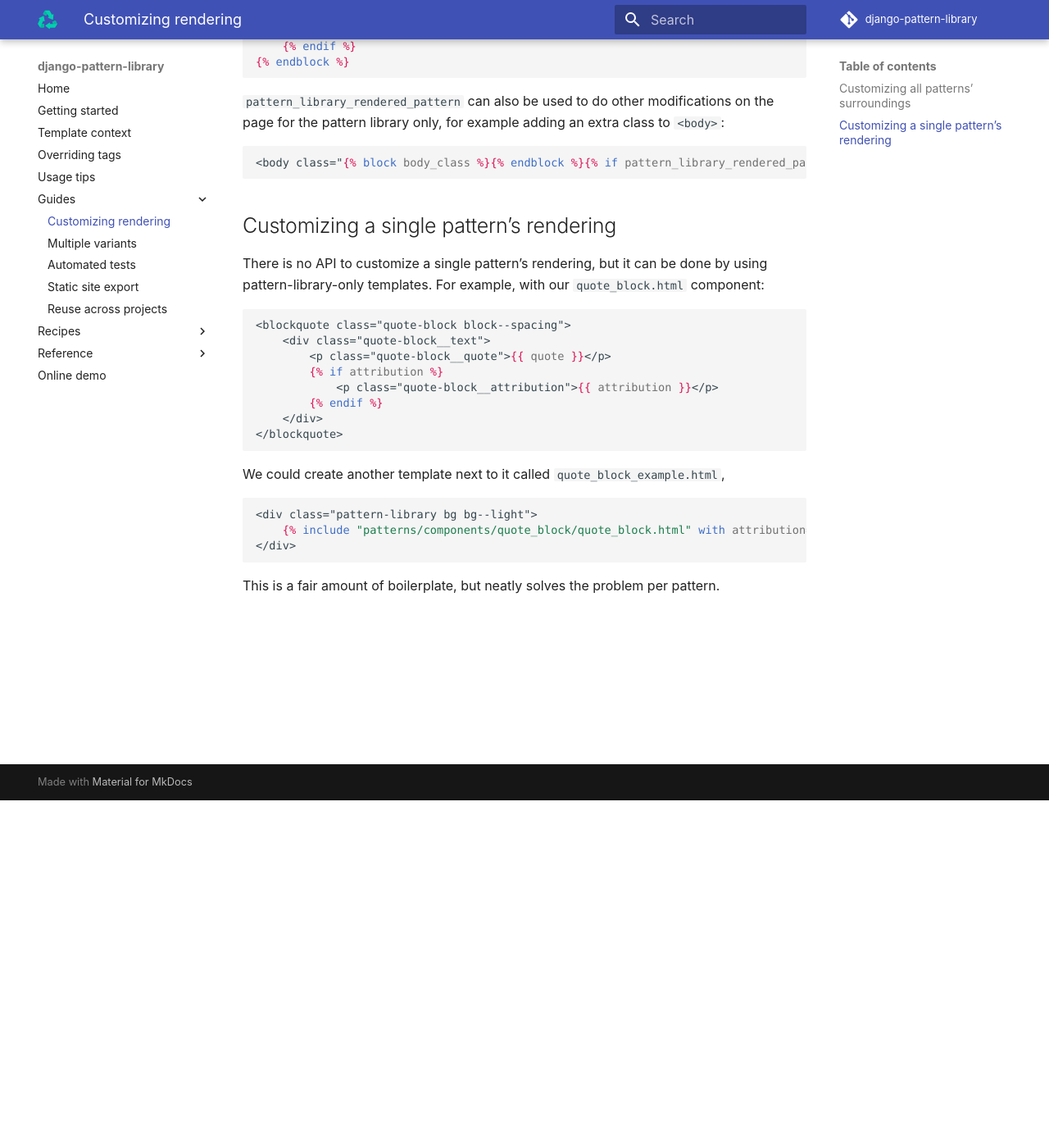
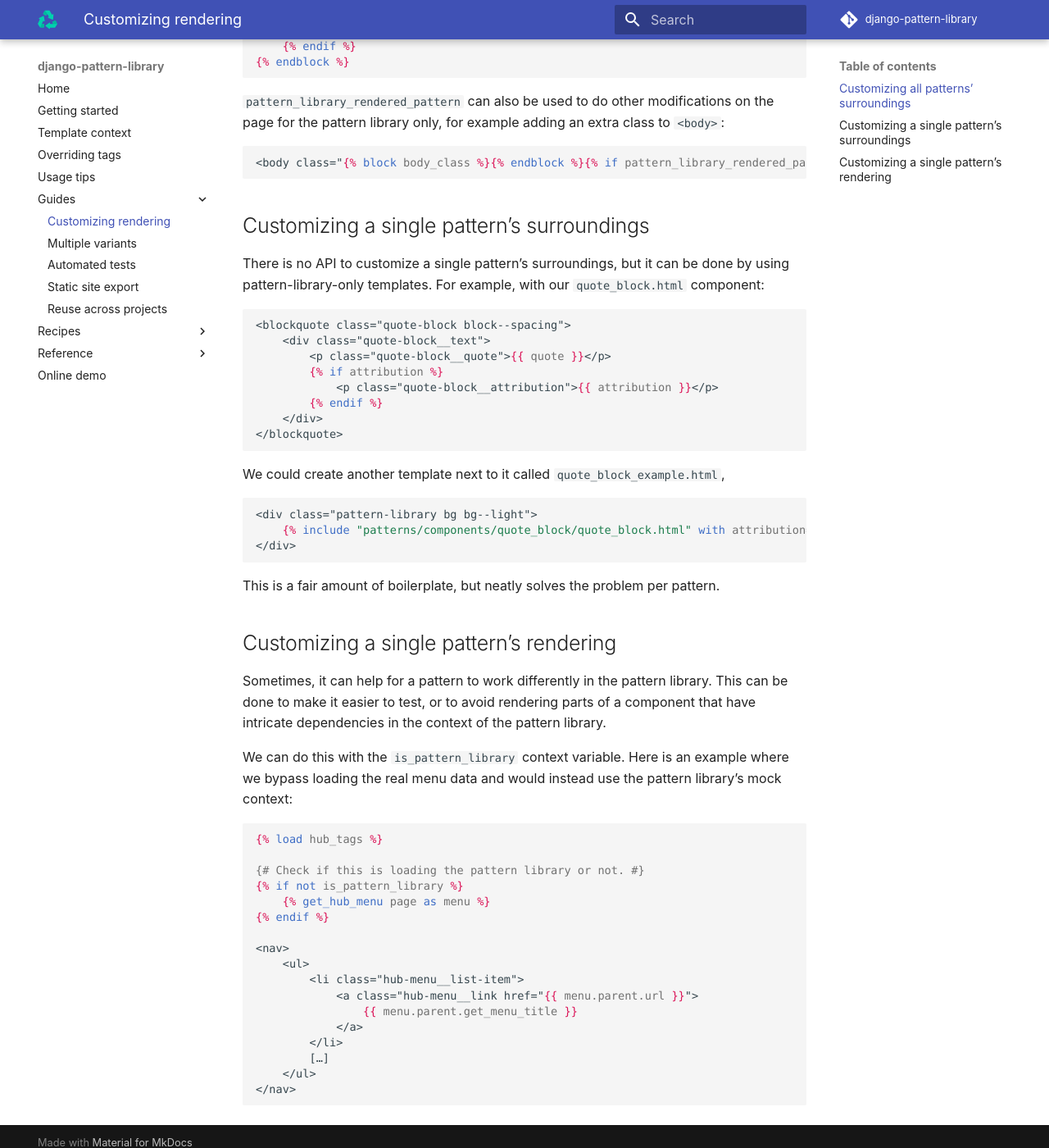
Before and after one commit to torchbox/django-pattern-library, an MkDocs documentation site: the page built from docs/guides/customizing-template-rendering.md, in a window 1280 px wide and 1400 px high, scrolled down 424 px. Shown: the whole window at 82% size. Built offline with MkDocs 1.6.1 and Material for MkDocs 9.7.7, drawn with Linux system fonts in a browser that asks for light colours; comment, search, counter and statistics services are not loaded.

Commit message:
Add support for is_pattern_library context variable. Fix #156

````diff
--- a/docs/guides/customizing-template-rendering.md
+++ b/docs/guides/customizing-template-rendering.md
@@ -22,9 +22,9 @@ You can for example add a theme wrapper around the components:
 <body class="{% block body_class %}{% endblock %}{% if pattern_library_rendered_pattern %} pattern-library-template{% endif %}">
 ```
 
-## Customizing a single pattern’s rendering
+## Customizing a single pattern’s surroundings
 
-There is no API to customize a single pattern’s rendering, but it can be done by using pattern-library-only templates. For example, with our `quote_block.html` component:
+There is no API to customize a single pattern’s surroundings, but it can be done by using pattern-library-only templates. For example, with our `quote_block.html` component:
 
 ```django
 <blockquote class="quote-block block--spacing">
@@ -46,3 +46,29 @@ We could create another template next to it called `quote_block_example.html`,
 ```
 
 This is a fair amount of boilerplate, but neatly solves the problem per pattern.
+
+## Customizing a single pattern’s rendering
+
+Sometimes, it can help for a pattern to work differently in the pattern library. This can be done to make it easier to test, or to avoid rendering parts of a component that have intricate dependencies in the context of the pattern library.
+
+We can do this with the `is_pattern_library` context variable. Here is an example where we bypass loading the real menu data and would instead use the pattern library’s mock context:
+
+```django
+{% load hub_tags %}
+
+{# Check if this is loading the pattern library or not. #}
+{% if not is_pattern_library %}
+    {% get_hub_menu page as menu %}
+{% endif %}
+
+<nav>
+    <ul>
+        <li class="hub-menu__list-item">
+            <a class="hub-menu__link href="{{ menu.parent.url }}">
+                {{ menu.parent.get_menu_title }}
+            </a>
+        </li>
+        […]
+    </ul>
+</nav>
+```
--- a/pattern_library/__init__.py
+++ b/pattern_library/__init__.py
@@ -62,4 +62,4 @@ def get_sections():
 
 
 def get_pattern_context_var_name():
-    return '__pattern_library_view'
+    return 'is_pattern_library'
````
Also changed, not shown: docs/reference/api.md (+14 -0 lines), 2 other files.
